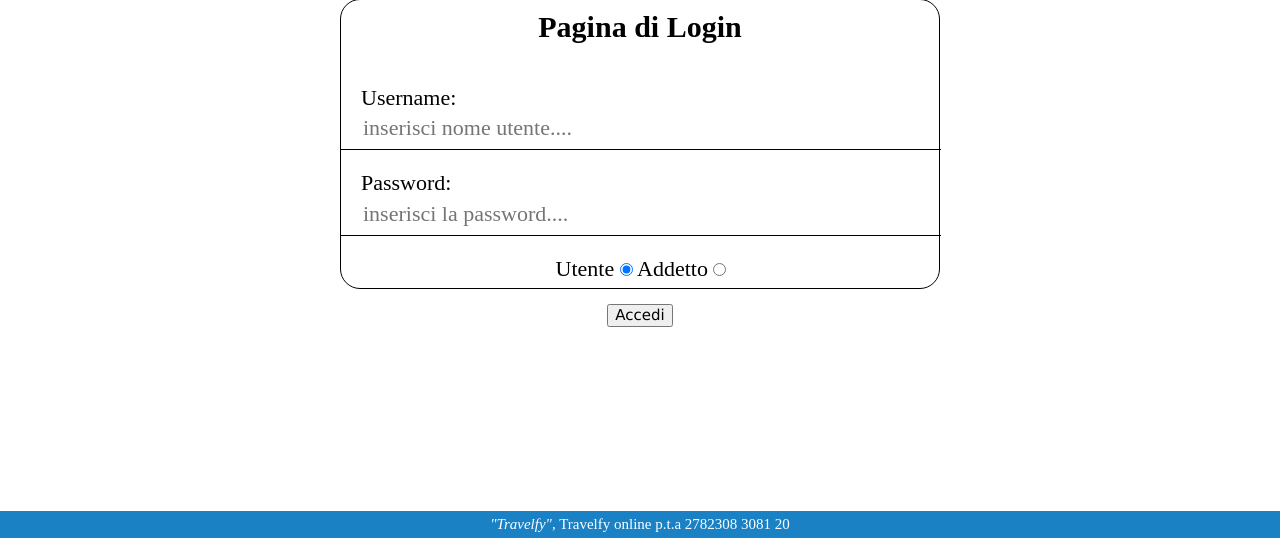
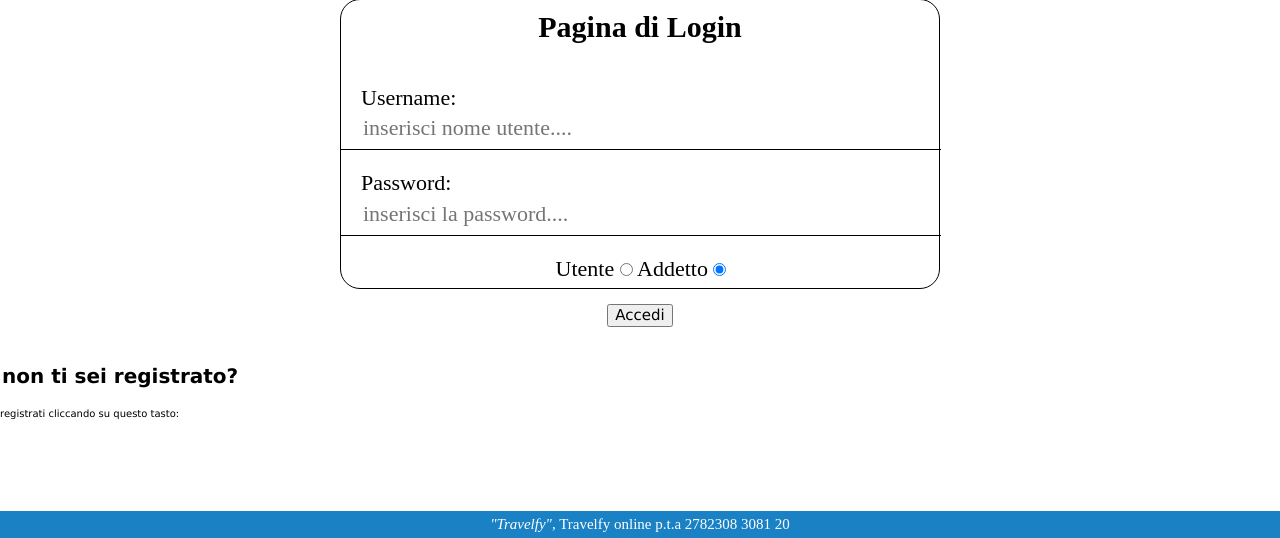
Before and after one commit to SanjeevUmapathy/progetto_php, a PHP site: page /login.php in a window 1280 px wide. Shown: the part 262-800 px from the top of the page. Run offline with PHP 8.4, Linux system fonts and the light colour scheme.

Commit message:
modifica1

```diff
--- a/pagine/login.php
+++ b/pagine/login.php
@@ -52,6 +52,9 @@
 	<br>
 	<br>
 	<br>
+
+	<div classe="container-testo">
+
 		<div>
 			<form action="<?php $_SERVER['PHP_SELF'] ?>" method="post">
 				<div class="etabella">
@@ -67,8 +70,7 @@
 						<td text-align="center" class="distaso">
 
 								Utente <input type="radio" name="tipologia" value="cliente" checked>
-                        	Addetto <input type="radio" name="tipologia" value="Addetto">
-
+								Addetto <input type="radio" name="tipologia" value="Addetto" checked>
 						</td>
 					</tr>
 				</table>
@@ -79,6 +81,13 @@
 				<br>
 				<br>
 				</form>
+			</div>
+			<div>
+				<h3>non ti sei registrato?</h3>
+				<p>registrati cliccando su questo tasto:</p>
+			</div>
+	</div>
+
 		<?php
 			if (isset($_POST["username"]) and isset($_POST["password"]) and isset($_POST["tipologia"])) {
 				$conn = new mysqli($db_servername,$db_username,$db_password,$db_name);
@@ -94,7 +103,7 @@
 				$ris = $conn->query($myquery) or die("<p>Query non riuscita! ".$conn->error."</p>");
 
 				if($ris->num_rows == 0){
-					echo "<div style='color:red; font-size: 2em;' align='center'>Utente o password errati</div>";
+					echo "<div style='color:red; font-size:3em' align='center'>Utente o password errati</div>";
 					$conn->close();
 				}
 				else {
@@ -106,10 +115,11 @@
 					$conn->close();
 					header("location: home.php");
 			}
+
 			}
 
 		?>
-	</div>
+
 <footer class="piedatore">
 	<?php
 		include('footer.php')
```
Lines whose indentation alone changed are shown as unchanged.
